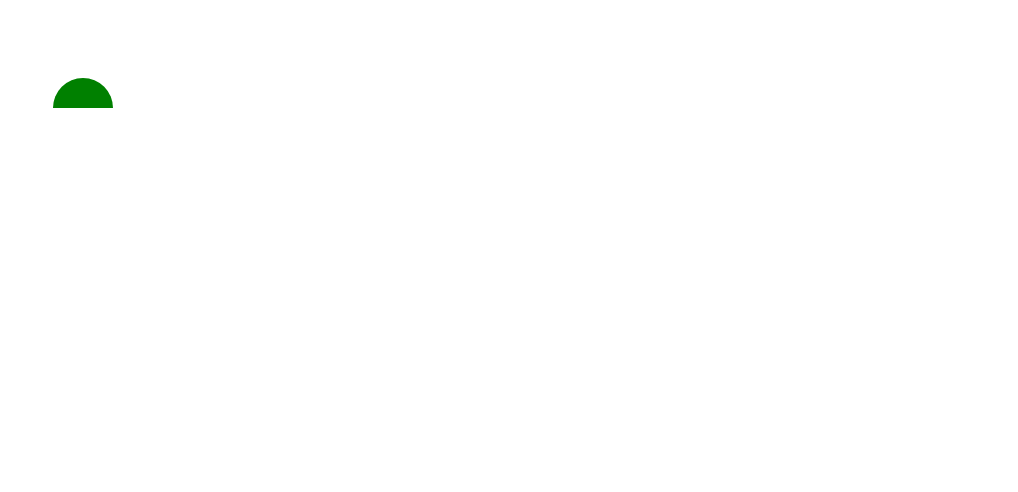
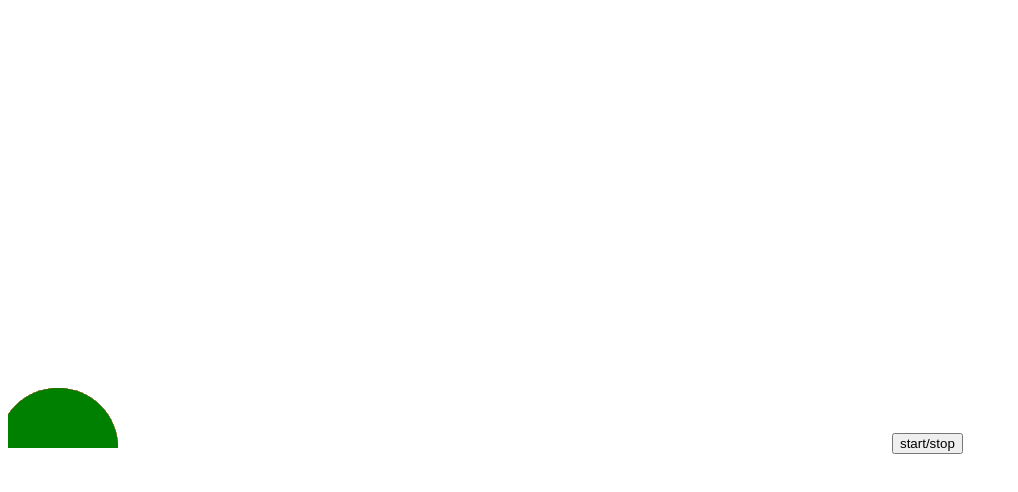
Before and after one commit to jjnguy/slime-volleyball, a plain HTML site: page index.html in a window 1280 px wide. Shown: the whole page, without its empty margins (0-1018 px from the left). Drawn offline with nearby package versions, Linux system fonts and the light colour scheme.

Commit message:
Shit is kicking ass!

```diff
--- a/SlimeVolleyball.js
+++ b/SlimeVolleyball.js
@@ -6,6 +6,9 @@ var SlimeGame = function (canvas) {
     var ctx = canvas.getContext('2d');
     var $canvas = $(canvas);
 
+    var height = $canvas.height();
+    var width = $canvas.width();
+
     var slime1 = new Slime(self, 'green');
     var slime2 = new Slime(self, 'red');
 
@@ -13,8 +16,57 @@ var SlimeGame = function (canvas) {
         paintSlime(slime1);
     }
 
+    self.advance = function(){
+        applyInput();
+
+        advanceSlime(slime1);
+        advanceSlime(slime2);
+        // console.log(slime1);
+    };
+
+    var X_SLOW_RATE = 2;
+    var GRAVITY = -10;
+    var MAX_X_VELOCITY = 20;
+
+    function applyInput(){
+        if (keys[65]){
+            slime1.moveLeft();
+        }if (keys[68]){
+            slime1.moveRight();
+        }if (keys[87]){
+            slime1.jump();
+        }
+    };
+
+    function advanceSlime(slime){
+        eraseSlime(slime);
+
+        slime.position.x += slime.velocity.x;
+        slime.velocity.x -= slime.velocity.x == 0 ? 0: (slime.velocity.x / Math.abs(slime.velocity.x)) * X_SLOW_RATE;
+        if (Math.abs(slime.velocity.x) < .001){
+            slime.velocity.x = 0;
+        }
+
+        if (slime.velocity.x < 0 && slime.velocity.x < -MAX_X_VELOCITY){
+            slime.velocity.x = -MAX_X_VELOCITY;
+        } else if (slime.velocity.x > 0 && slime.velocity.x > MAX_X_VELOCITY){
+            slime.velocity.x = MAX_X_VELOCITY;
+        }
+
+        slime.position.x = Math.min(slime.position.x, width);
+        slime.position.x = Math.max(slime.position.x, 0);
+
+        slime.position.y += slime.velocity.y;
+        slime.velocity.y -= GRAVITY;
+        slime.position.y = Math.min(0, slime.position.y);
+
+        paintSlime(slime);
+    }
+
     function paintSlime(slime) {
         var btm = slime.bottomLeftPosition();
+
+        btm = translateCoordinates(btm);
 
         ctx.beginPath();
         ctx.fillStyle = slime.color;
@@ -25,12 +77,20 @@ var SlimeGame = function (canvas) {
 
     function eraseSlime(slime) {
         var btm = slime.bottomLeftPosition();
+        btm = translateCoordinates(btm);
 
         ctx.beginPath();
         ctx.fillStyle = 'white';
         ctx.arc(btm.x, btm.y, slime.height, 0, Math.PI, true);
         ctx.lineTo(btm.x, btm.y);
         ctx.fill();
+    }
+
+    function translateCoordinates(coord){
+        return {
+            x: coord.x,
+            y: coord.y + height
+        }
     }
 
     function moveSlimeLeft(){
@@ -41,20 +101,18 @@ var SlimeGame = function (canvas) {
         slime.moveRight();
     }
 
-    $canvas.keypress(function (evt) {
+    var keys = {};
+    $canvas.keydown(function (evt) {
         var key = evt.which;
-        console.log(key + ' pressed');
-        if (key === 97) {
-            // a
-            eraseSlime(slime1);
-            slime1.moveLeft(ctx);
-            paintSlime(slime1);
-        } else if (key === 100) {
-            // d
-            eraseSlime(slime1);
-            slime1.moveRight(ctx);
-            paintSlime(slime1);
-        }
+        //console.log(key + ' pressed');
+
+        keys[key] = true;
+    });
+    $canvas.keyup(function (evt) {
+        var key = evt.which;
+        //console.log(key + ' up');
+
+        delete keys[key];
     });
 }
 
@@ -62,23 +120,30 @@ var Slime = function (parent, color) {
 
     var self = this;
 
-    self.height = 30;
-    self.width = 50;
+    self.height = 60;
+    self.width = 100;
 
     self.color = color;
 
     self.position = {x: 100, y: 100};
 
+    self.velocity = {x:0, y: 0};
+
     var MOVE_FACTOR = 8;
 
-    self.moveLeft = function (ctx) {
-        self.position.x -= MOVE_FACTOR;
-        parent.paint();
+    self.moveLeft = function () {
+        self.velocity.x -= MOVE_FACTOR;
     };
 
-    self.moveRight = function (ctx) {
-        self.position.x += MOVE_FACTOR;
-        parent.paint();
+    self.moveRight = function () {
+        self.velocity.x += MOVE_FACTOR;
+    };
+
+    self.jump = function(){
+       // console.log(self.position.y);
+        if (self.position.y == 0){
+            self.velocity.y = -30;
+        }
     };
 
     self.bottomLeftPosition = function() {
--- a/index.html
+++ b/index.html
@@ -6,12 +6,26 @@
     <script src="SlimeVolleyball.js"></script>
 </head>
 <body>
-    <canvas width="800" height="400" id="canvas" tabindex="1">
+    <canvas width="880" height="440" id="canvas" tabindex="1">
     </canvas>
+    <button id="start-stop" type="button">start/stop</button>
 <script>
     var canvas = document.getElementById('canvas');
     var slv = new SlimeGame(canvas);
-    slv.paint();
+    var go = true;
+	$(function(){
+		$('#start-stop').click(function(){
+			go = !go;
+		});
+	});
+
+
+    setInterval(function(){
+    	if (go){
+	    	slv.advance();
+	    	slv.paint();
+    	}
+    }, 90);
 </script>
 </body>
 </html>
```
